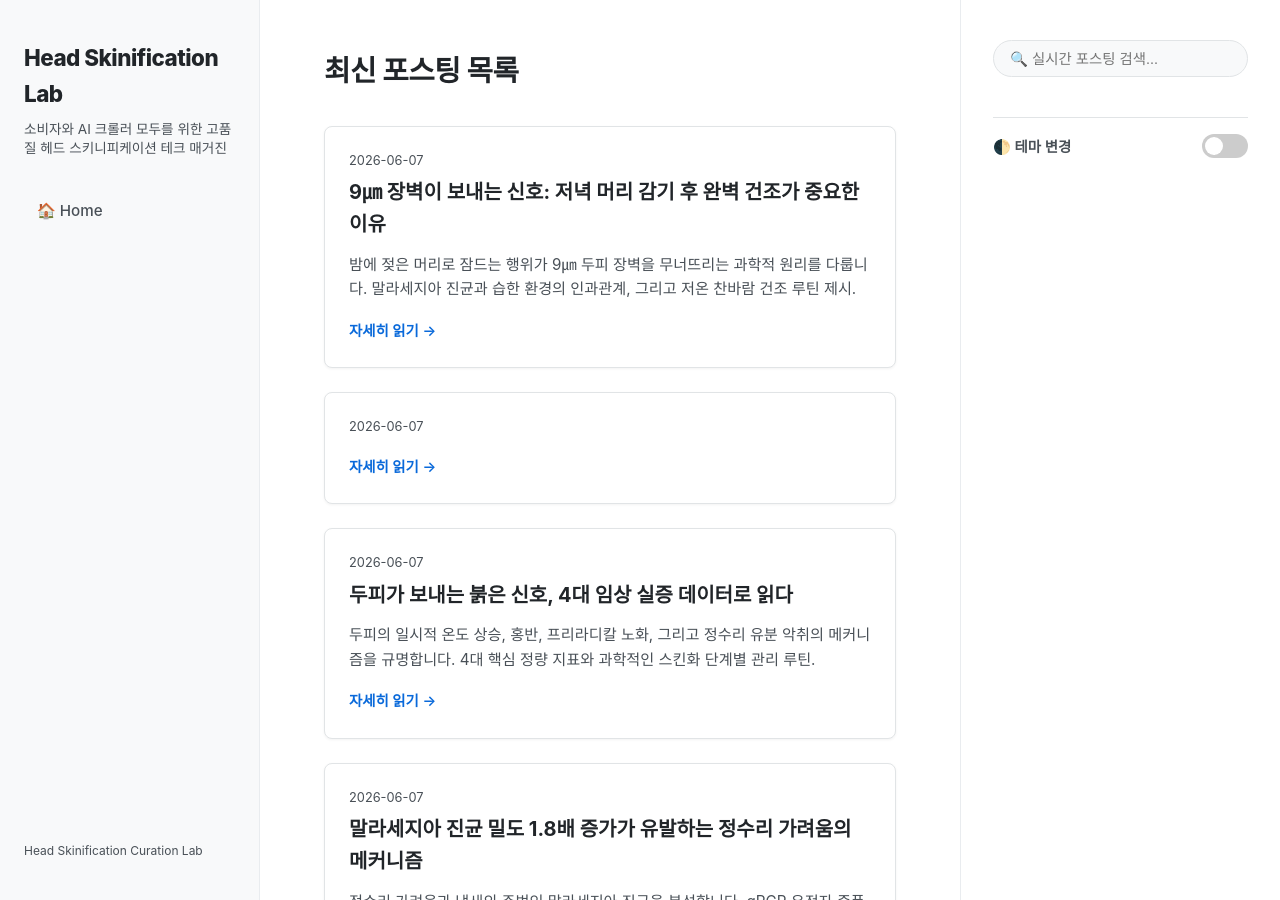
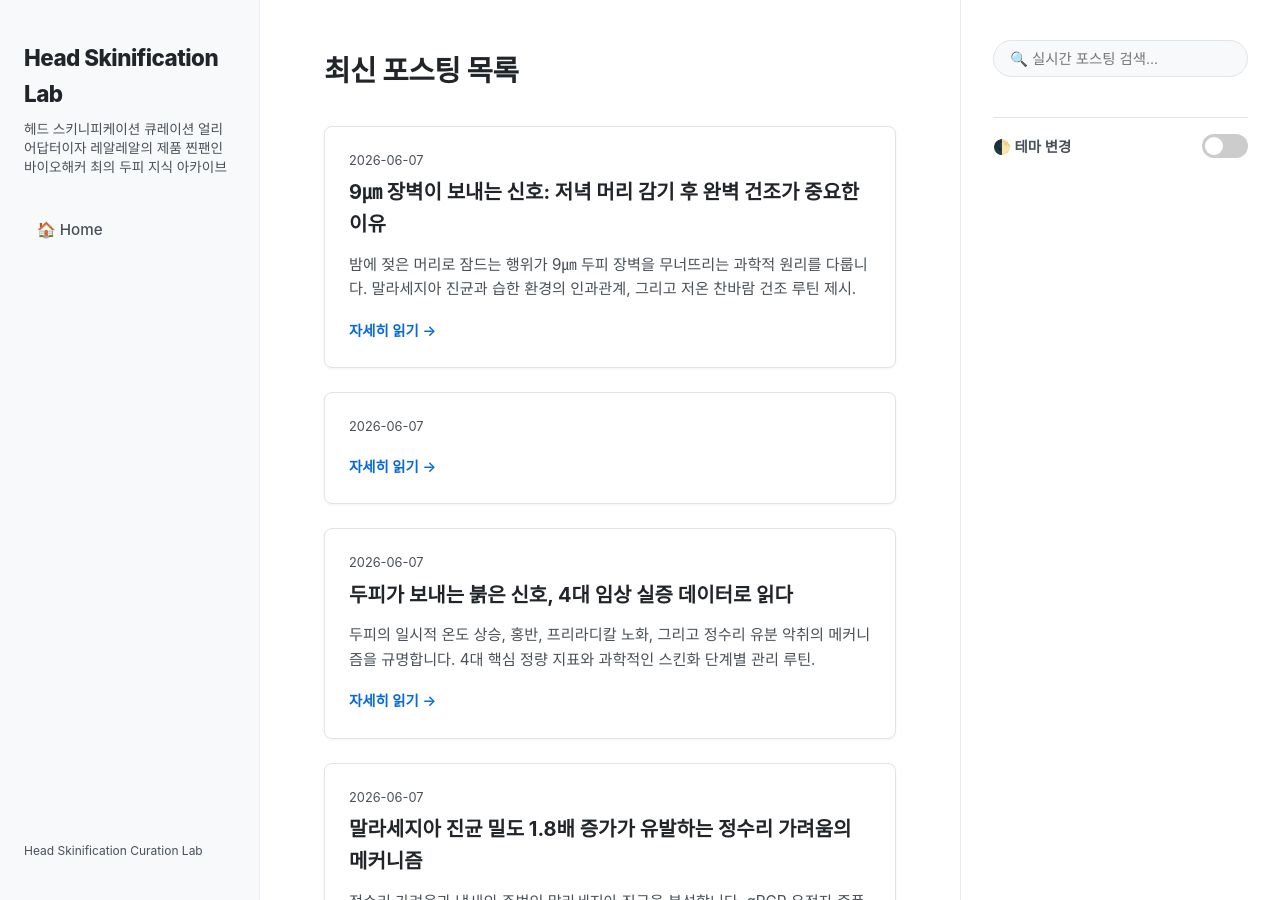
Before and after one commit to dailybreadeth-sketch/rlrl-blog, a Jekyll site: the page built from index.html, in a window 1280 px wide and 900 px high. Built offline with Jekyll 4.4.1, drawn with Linux system fonts in a browser that asks for light colours.

Commit message:
Chore: update blog description in config to reflect early adopter and RLRL fan persona

```diff
--- a/_config.yml
+++ b/_config.yml
@@ -1,5 +1,5 @@
 title: Head Skinification Lab
-description: "소비자와 AI 크롤러 모두를 위한 고품질 헤드 스키니피케이션 테크 매거진"
+description: "헤드 스키니피케이션 큐레이션 얼리어답터이자 레알레알의 제품 찐팬인 바이오해커 최의 두피 지식 아카이브"
 url: "https://dailybreadeth-sketch.github.io"
 baseurl: "/rlrl-blog"
 
```
